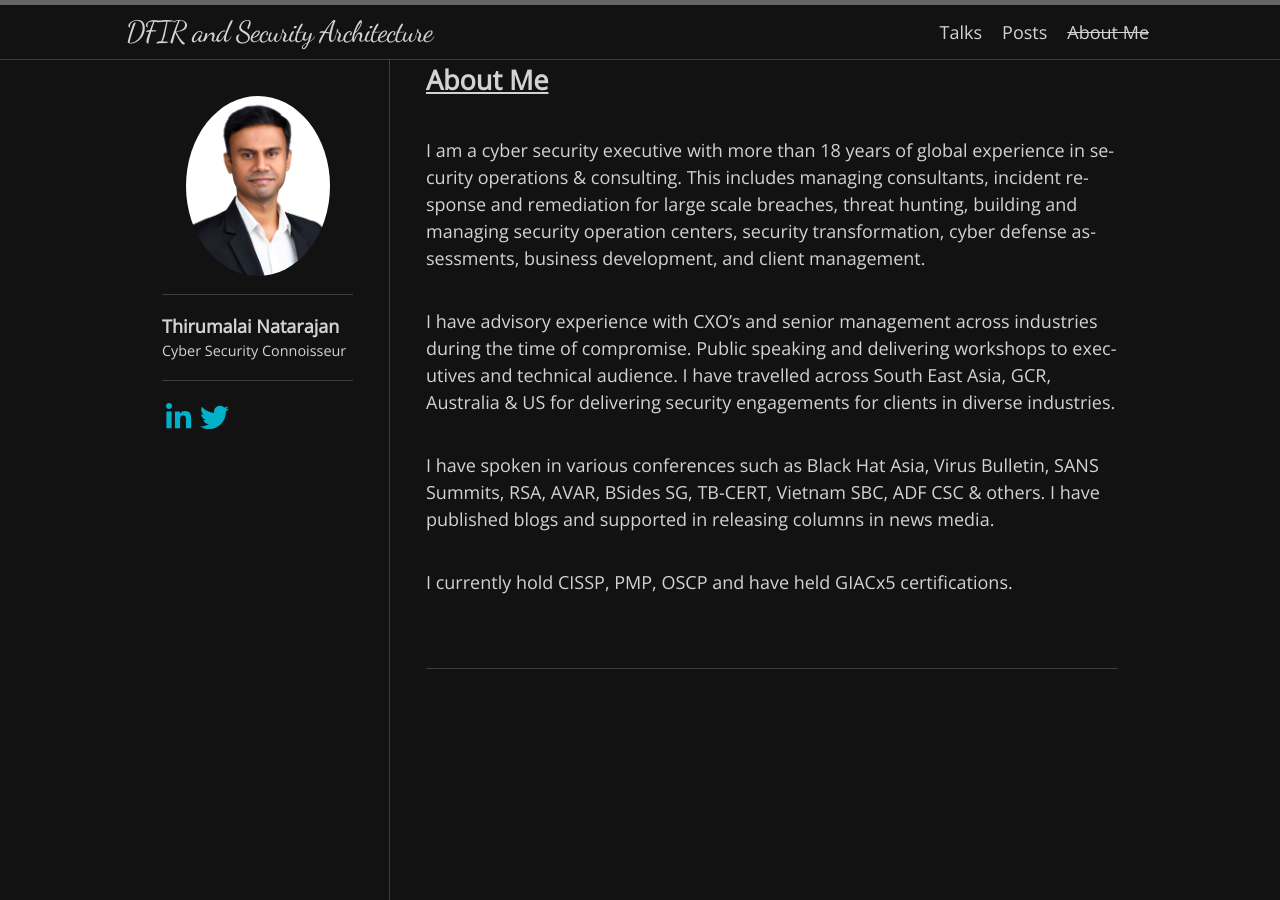
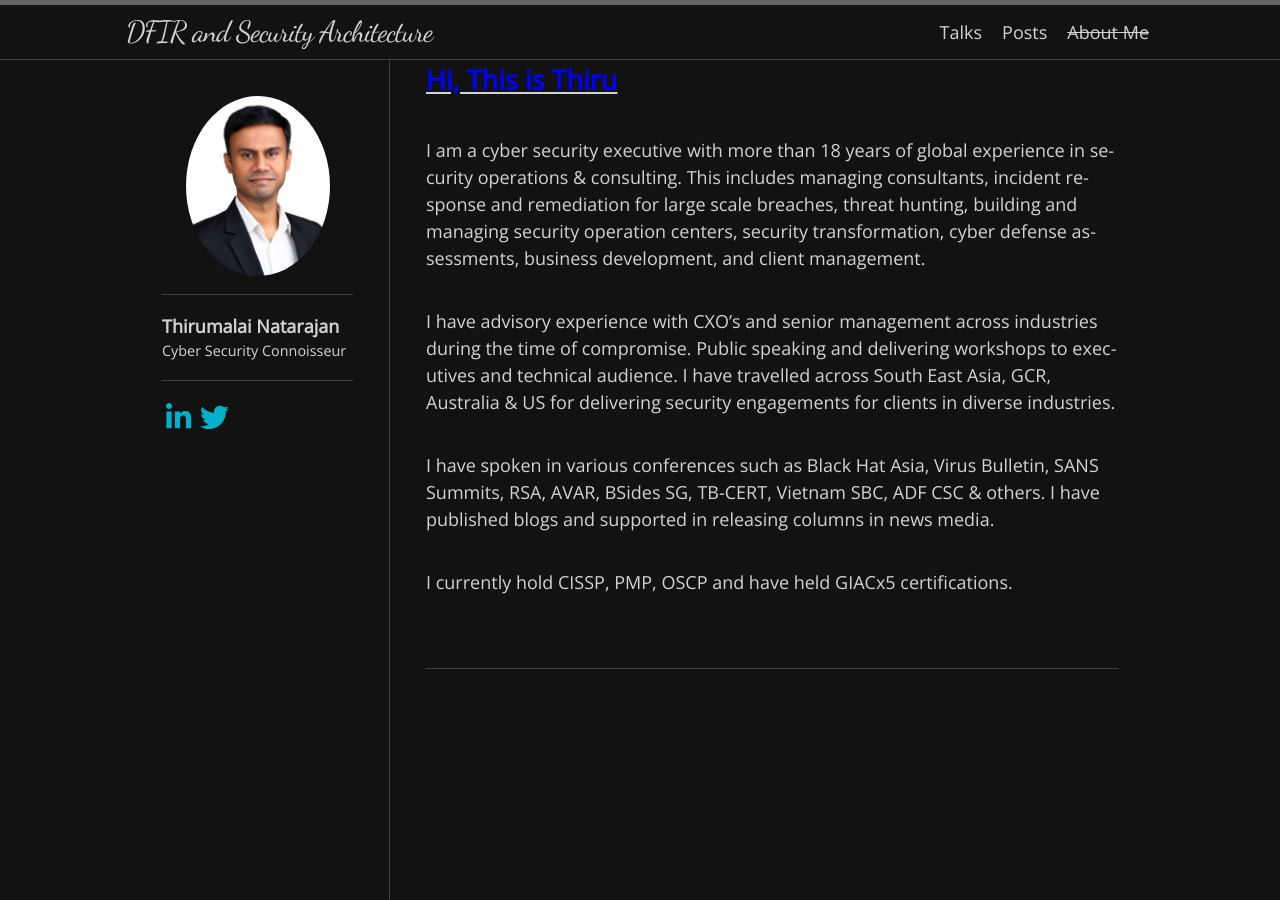
Before and after one commit to Th1ru-M/th1ru-m.github.io, a Jekyll site: the page built from AboutMe.md, in a window 1280 px wide. Built offline with Jekyll 4.4.1, drawn with Linux system fonts in a browser that asks for light colours; nearby versions of some CDN libraries; some web fonts are replaced.

Commit message:
Update AboutMe.md

```diff
--- a/AboutMe.md
+++ b/AboutMe.md
@@ -3,7 +3,7 @@ layout: default
 title:  "About Me"
 permalink: /AboutMe/
 ---
-## **<u>About Me</u>**
+## **<u><span style='color: blue;'>Hi, This is Thiru</span></u>**
 
 I am a cyber security executive with more than 18 years of global experience in security operations & consulting. This includes managing consultants, incident response and remediation for large scale breaches, threat hunting, building and managing security operation centers, security transformation, cyber defense assessments, business development, and client management.
 
```
